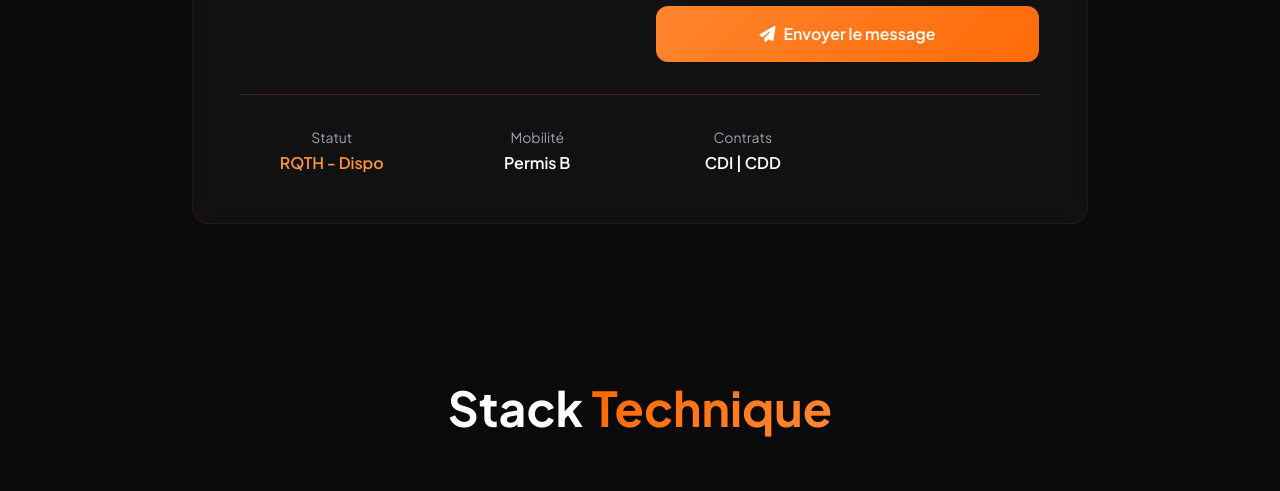
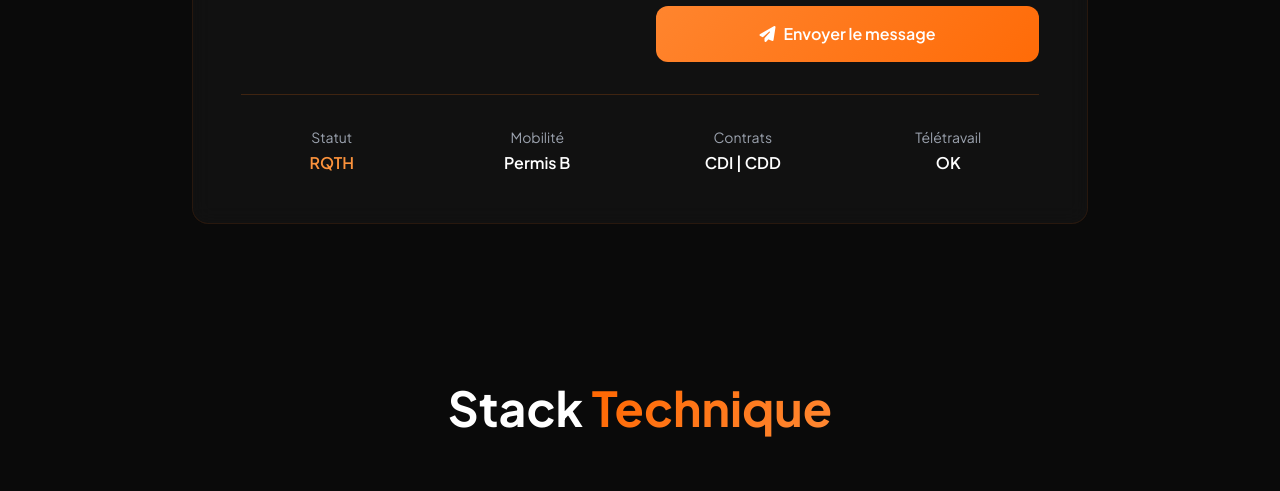
Before and after one commit to Bemps17/Porfolio-final-v1, a plain HTML site: page index.html in a window 1280 px wide. Shown: the part 5560-6051 px from the top of the page. Drawn offline with nearby package versions, Linux system fonts and the light colour scheme.

Commit message:
form update

```diff
--- a/index.html
+++ b/index.html
@@ -674,7 +674,7 @@
                     <div class="grid grid-cols-2 sm:grid-cols-4 gap-4 sm:gap-6 text-center">
                         <div>
                             <p class="text-xs sm:text-sm text-gray-400 mb-1">Statut</p>
-                            <p class="font-semibold text-orange-400 text-sm sm:text-base">RQTH - Dispo</p>
+                            <p class="font-semibold text-orange-400 text-sm sm:text-base">RQTH</p>
                         </div>
                         <div>
                             <p class="text-xs sm:text-sm text-gray-400 mb-1">Mobilité</p>
@@ -683,6 +683,10 @@
                         <div>
                             <p class="text-xs sm:text-sm text-gray-400 mb-1">Contrats</p>
                             <p class="font-semibold text-sm sm:text-base">CDI | CDD</p>
+                        </div>
+                        <div>
+                          <p class="text-xs sm:text-sm text-gray-400 mb-1">Télétravail</p>
+                          <p class="font-semibold text-sm sm:text-base">OK</p>
                         </div>
                     </div>
                 </div>
```
